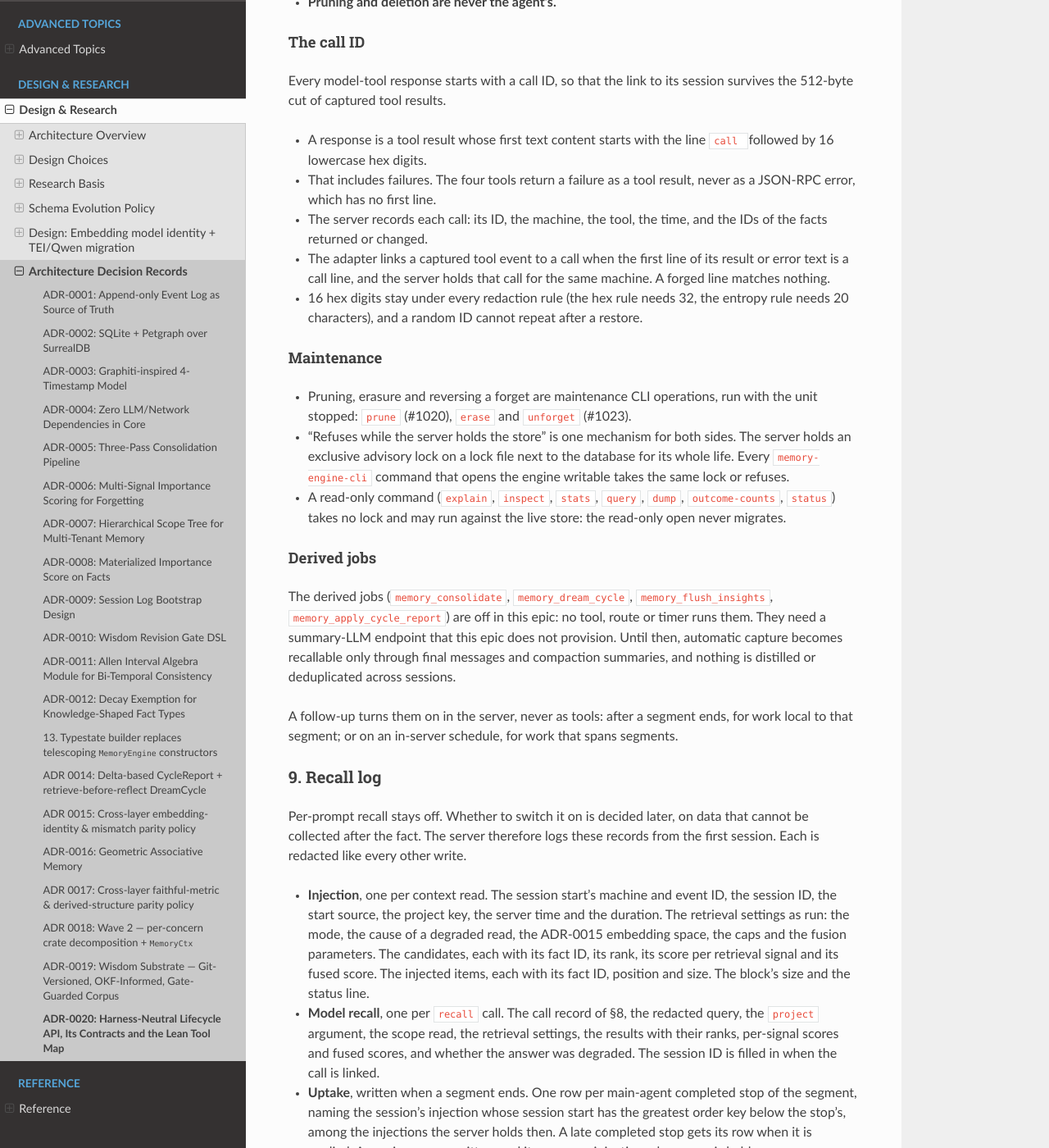
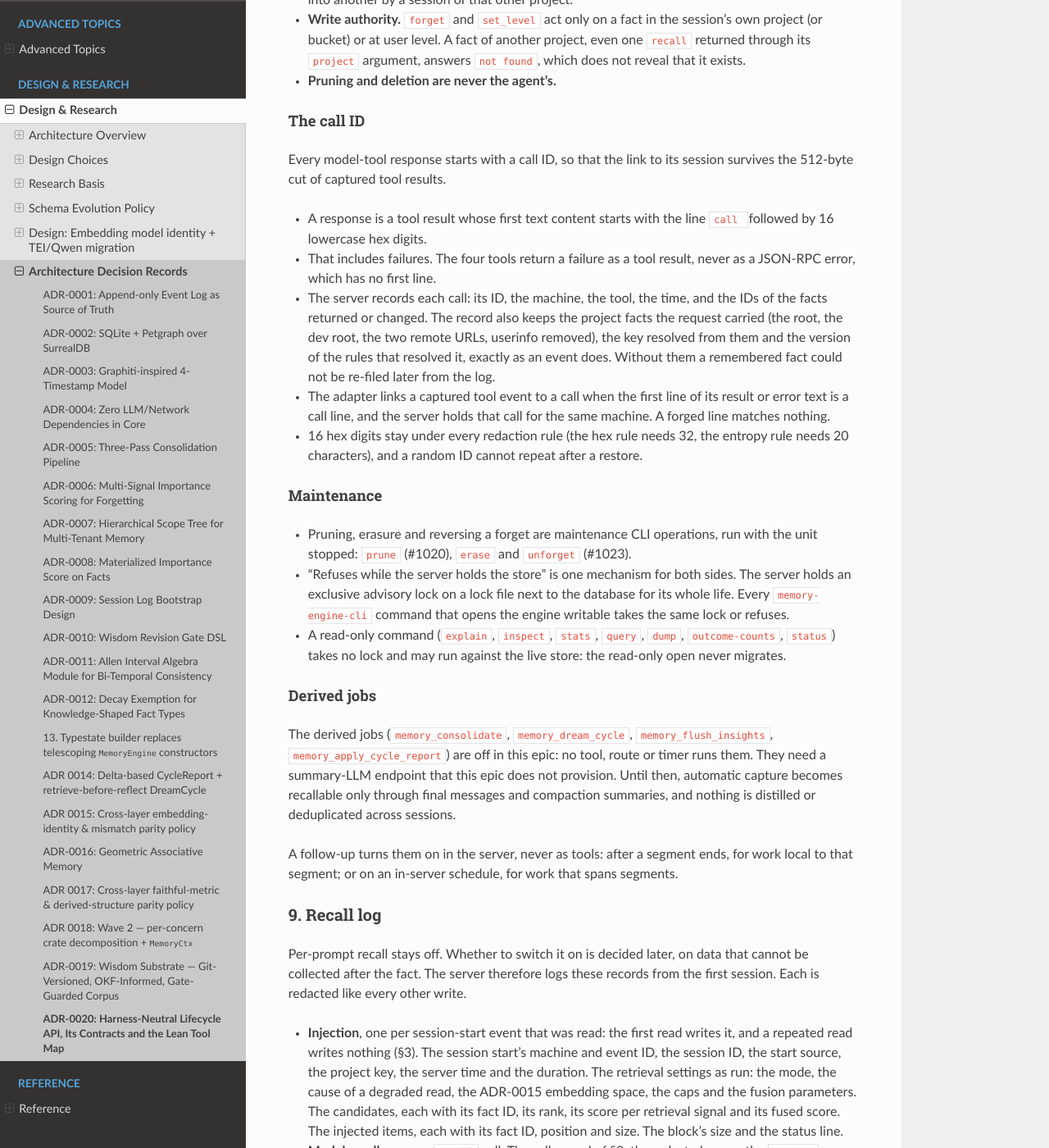
Before and after one commit to dutiona/memory-engine, a Sphinx documentation site: the page built from docs/design/adr/0020-harness-neutral-lifecycle-api.md, in a window 1280 px wide and 1400 px high, scrolled down 14414 px. Shown: the whole window at 82% size. Built offline with Sphinx 7.4.7 and the Read the Docs theme 3.1.0, drawn with Linux system fonts in a browser that asks for light colours; pages that are not in the unit, such as notebooks, are missing from menus; some of the changed text lies outside the part shown.

Commit message:
docs(adr): keep the project facts on call records, and fail closed on an unknown project
Two gaps found while ADR-0021 was being written, plus one review
finding:

- a model-tool call record keeps the project facts its request carried,
  the key resolved from them and the version of the rules that resolved
  it, as an event does. Without them a remembered fact could not be
  re-filed later from the log, and ADR-0021's replay depends on that;
- recall's project argument, given a value that resolves to no known
  project, answers with an error naming the value. It never falls back
  to the session's project or to the root scope;
- the rule for a repeated context read is now stated where the recall
  log and the output object are defined, not only with the routes.

Claude-Session: https://claude.ai/code/session_01Qu4X2gk2tP1B7rGmLCnLzB

````diff
--- a/docs/design/adr/0020-harness-neutral-lifecycle-api.md
+++ b/docs/design/adr/0020-harness-neutral-lifecycle-api.md
@@ -54,7 +54,7 @@ A neutral record has:
 - **An actor**: `main`, or `subagent` with its ID and type. Segment boundaries and recallable memories belong to the main agent.
 - **An outcome**, where the kind has one: `success`, `failure` or `interrupted` for a `tool_use`; `completed` or `api_error` for a `stop`.
 - **The kind's own content**: the session's start source; the prompt; the tool name with excerpts of its input and result; the final message; the compaction summary; the reason a session ended.
-- **Provenance**: the machine (from the token), the harness, the client version, the session ID, the agent, the branch, the working directory the harness reported, the project root and the project key. Provenance is what lets ADR-0021 re-file history later without capturing it again.
+- **Provenance**: the machine (from the token), the harness, the client version, the session ID, the agent, the branch, the working directory the harness reported, the project facts as decoded, userinfo removed (§3), the project key resolved from them and the version of the rules that resolved it. Provenance is what lets ADR-0021 re-file history later without capturing it again.
 
 ### 3. Wire contract
 
@@ -285,7 +285,7 @@ ADR-0007 splits a scope path on `/`. A key used as is would therefore nest: proj
 - **No key derived:** the memory goes to that machine's `unscoped` bucket, which is never injected into a project.
 - **Reads.** `recall` and the context block read the session's project and the user level, exactly. A session with no key reads its machine's bucket and the user level. Another project is reachable only through `recall`'s `project` argument. It swaps the project: the read is then the named project and the user level, not the session's own project, and it never reaches a bucket. Nothing reads the root scope.
 
-Every event keeps its decoded facts, userinfo removed, so ADR-0021 can re-file history without capturing it again.
+Every event and every model-tool call record keeps its decoded facts, userinfo removed, with the resolved key and the version of the derivation rules, so ADR-0021 can re-file history without capturing it again.
 
 ### 8. Lean tool map
 
@@ -335,7 +335,7 @@ forget(id: integer, reason: string)
 set_level(id: integer, level: "project" | "user")
 ```
 
-- **`recall`** returns up to 10 results. Each carries the fact ID, its kind (remembered, final message or compaction summary), its scope (a project key, `user` or `unscoped`), its date and its machine. An answer built from full-text search alone says so. `project` names another project by its key and is read in place of the session's own (§7). There is no limit argument and no mode: a fixed size keeps the recall log comparable.
+- **`recall`** returns up to 10 results. Each carries the fact ID, its kind (remembered, final message or compaction summary), its scope (a project key, `user` or `unscoped`), its date and its machine. An answer built from full-text search alone says so. `project` names another project by its key and is read in place of the session's own (§7). A value that resolves to no project the server knows is answered with an error that names the value; it never falls back to the session's project or to the root scope. There is no limit argument and no mode: a fixed size keeps the recall log comparable.
 - **`remember`** stores a Semantic fact, at `project` level by default. It answers with the fact ID, where the memory went and who sees it, for example: `stored 412 in project github.com/example/project, visible to all agents`. When a server-side heuristic finds the placement doubtful (content that reads user-wide filed under a project, or the reverse), it adds one hint line that names `set_level`. It never refuses and never moves the memory itself. The heuristic's rules are not part of this contract.
 - **`forget`** retracts a fact (owner's decision): "this fact won't come up again". It ends the fact's validity in the bi-temporal model. The fact leaves recall. A tombstone stops it from coming back through promotion or re-import. The fact row and the raw events stay, and an admin can reverse it. It answers `forgotten`, `already forgotten` or `not found`.
 - **`set_level`** changes only a memory's level. `project` means the calling session's project, or its machine's bucket. It never moves a fact between two projects in one call. It answers with the same receipt as `remember`, and reports a fact already at that level as unchanged. The move is an event that records the scope the fact left, so it is auditable, and the opposite call from the same project undoes it. User level is shared: a fact raised to it from one project can be brought down into another by a session of that other project.
@@ -348,7 +348,7 @@ Every model-tool response starts with a call ID, so that the link to its session
 
 - A response is a tool result whose first text content starts with the line `call ` followed by 16 lowercase hex digits.
 - That includes failures. The four tools return a failure as a tool result, never as a JSON-RPC error, which has no first line.
-- The server records each call: its ID, the machine, the tool, the time, and the IDs of the facts returned or changed.
+- The server records each call: its ID, the machine, the tool, the time, and the IDs of the facts returned or changed. The record also keeps the project facts the request carried (the root, the dev root, the two remote URLs, userinfo removed), the key resolved from them and the version of the rules that resolved it, exactly as an event does. Without them a remembered fact could not be re-filed later from the log.
 - The adapter links a captured tool event to a call when the first line of its result or error text is a call line, and the server holds that call for the same machine. A forged line matches nothing.
 - 16 hex digits stay under every redaction rule (the hex rule needs 32, the entropy rule needs 20 characters), and a random ID cannot repeat after a restore.
 
@@ -368,7 +368,7 @@ A follow-up turns them on in the server, never as tools: after a segment ends, f
 
 Per-prompt recall stays off. Whether to switch it on is decided later, on data that cannot be collected after the fact. The server therefore logs these records from the first session. Each is redacted like every other write.
 
-- **Injection**, one per context read. The session start's machine and event ID, the session ID, the start source, the project key, the server time and the duration. The retrieval settings as run: the mode, the cause of a degraded read, the ADR-0015 embedding space, the caps and the fusion parameters. The candidates, each with its fact ID, its rank, its score per retrieval signal and its fused score. The injected items, each with its fact ID, position and size. The block's size and the status line.
+- **Injection**, one per session-start event that was read: the first read writes it, and a repeated read writes nothing (§3). The session start's machine and event ID, the session ID, the start source, the project key, the server time and the duration. The retrieval settings as run: the mode, the cause of a degraded read, the ADR-0015 embedding space, the caps and the fusion parameters. The candidates, each with its fact ID, its rank, its score per retrieval signal and its fused score. The injected items, each with its fact ID, position and size. The block's size and the status line.
 - **Model recall**, one per `recall` call. The call record of §8, the redacted query, the `project` argument, the scope read, the retrieval settings, the results with their ranks, per-signal scores and fused scores, and whether the answer was degraded. The session ID is filled in when the call is linked.
 - **Uptake**, written when a segment ends. One row per main-agent completed stop of the segment, naming the session's injection whose session start has the greatest order key below the stop's, among the injections the server holds then. A late completed stop gets its row when it is applied. A row is never rewritten, and it names no injection when none is held.
 
@@ -405,7 +405,7 @@ The context route returns the harness's finished hook output, rendered by its ad
 - `systemMessage` carries the status line. It is the only field Claude Code shows the user.
 - `additionalContext` carries the context block, which only the model sees. Its first line repeats the status line, so the model also knows when recall is degraded.
 - The block is at most 9,000 bytes of UTF-8. That is at most 9,000 characters however they are counted, under Claude Code's cap of 10,000.
-- Every start source gets a block.
+- Every start source gets a block. A repeated read for the same event is the one exception (§3): its answer is the same object without `hookSpecificOutput`, so `systemMessage` alone.
 - The context read carries the same body and the same header file as the queued session-start event (so the session ID, the start source, the event ID and the project facts), plus the two outbox counts.
 
 #### Status line
````
